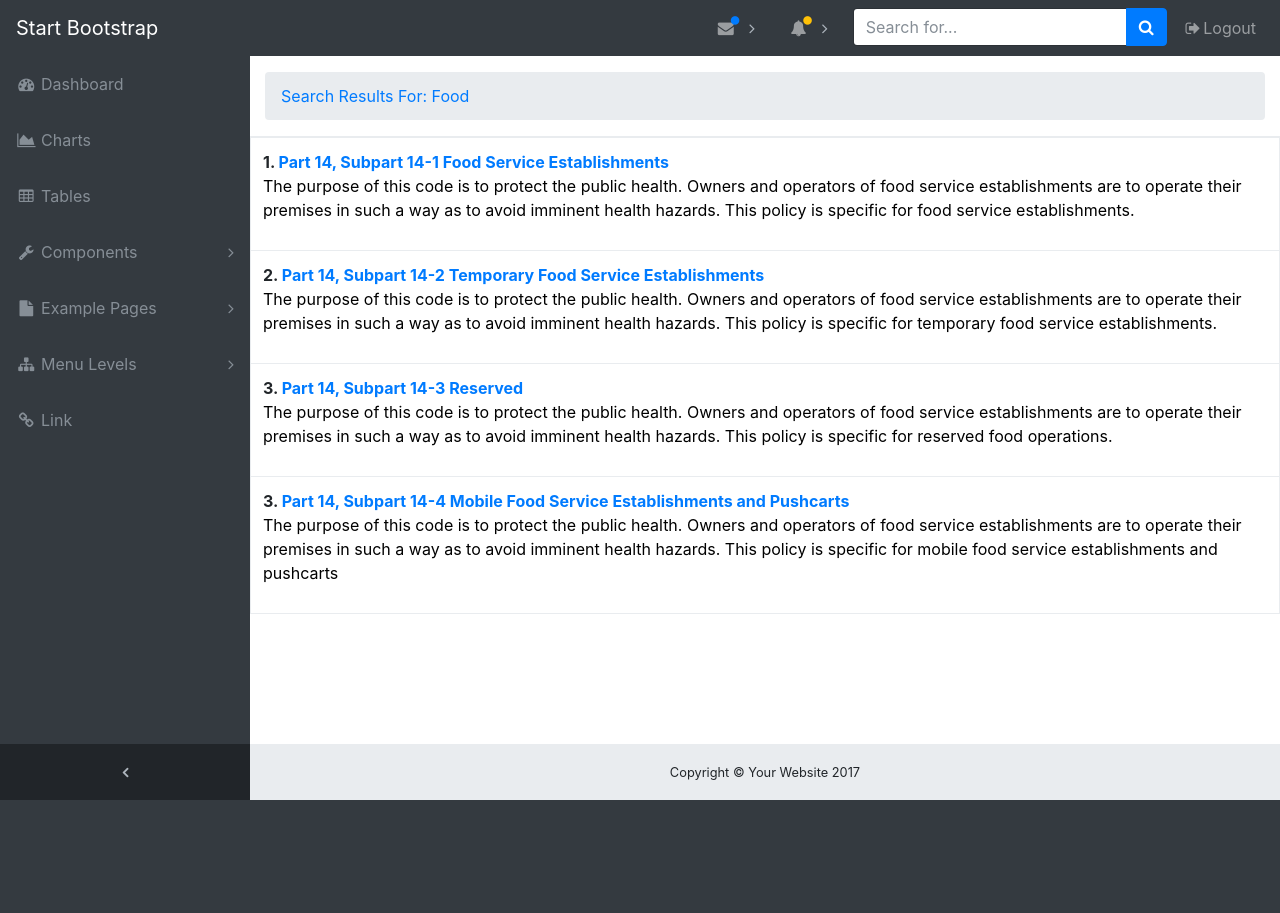
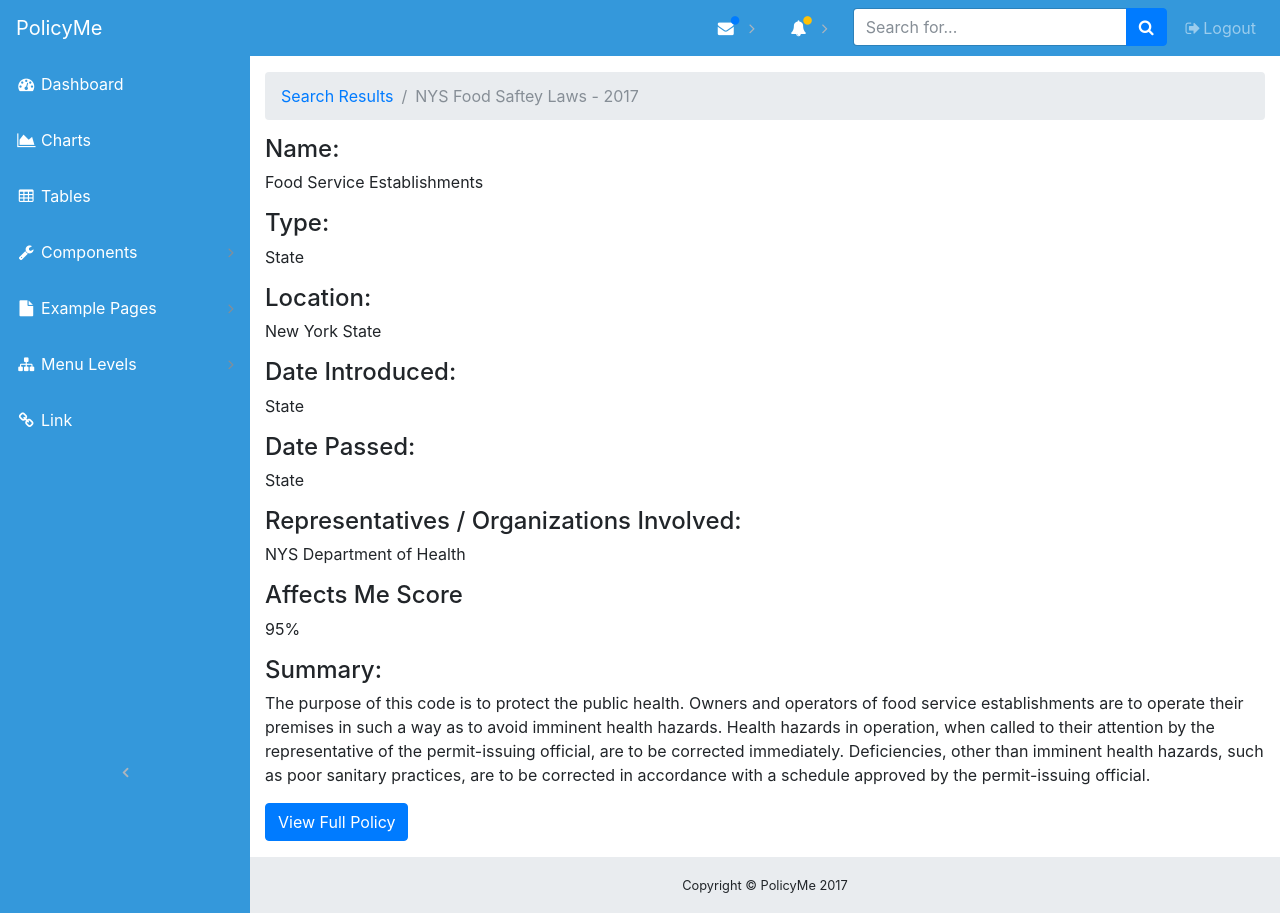
Before and after one commit to sxp9646/PolicyMe, a website with bundled scripts: page Search-Policy/policy.html in a window 1280 px wide. Before the commit the page ends 800 px from the top, so only its background shows below. Built offline with nearby package versions, Linux system fonts and the light colour scheme.

Commit message:
Styling and added Policy Page
Added theme specific css. First commit of policy page, still need to add
a few more things to it.

```diff
--- a/Search-Policy/css/sb-admin.css
+++ b/Search-Policy/css/sb-admin.css
@@ -36,7 +36,7 @@ body.fixed-nav {
   .scroll-to-top:focus, .scroll-to-top:hover {
     color: white; }
   .scroll-to-top:hover {
-    background: #343a40; }
+    background: #3498db; }
   .scroll-to-top i {
     font-weight: 800; }
 
@@ -52,6 +52,9 @@ body.fixed-nav {
 .z-1 {
   z-index: 1; }
 
+.bg-blue {
+    background-color: #3498db;
+  }
 #mainNav .navbar-collapse {
   overflow: auto;
   max-height: 75vh; }
@@ -137,7 +140,9 @@ body.fixed-nav {
         #mainNav .navbar-collapse .navbar-sidenav > .nav-item .sidenav-third-level > li > a {
           padding-left: 3.75em; }
     #mainNav .navbar-collapse .navbar-nav > .nav-item.dropdown > .nav-link {
-      min-width: 0; }
+      min-width: 0;
+      color : white;
+      }
       #mainNav .navbar-collapse .navbar-nav > .nav-item.dropdown > .nav-link:after {
         width: 24px;
         text-align: center; }
@@ -168,7 +173,7 @@ body.fixed-nav {
         padding: 1em; } }
 
 #mainNav.fixed-top.navbar-dark .sidenav-toggler {
-  background-color: #212529; }
+  background-color: #3498db; }
   #mainNav.fixed-top.navbar-dark .sidenav-toggler a i {
     color: #adb5bd; }
 
@@ -243,7 +248,7 @@ body.sidenav-toggled .navbar-sidenav-tooltip.show {
   color: #868e96; }
 
 #mainNav.navbar-dark .navbar-collapse .navbar-sidenav > .nav-item > .nav-link {
-  color: #868e96; }
+  color: white; }
   #mainNav.navbar-dark .navbar-collapse .navbar-sidenav > .nav-item > .nav-link:hover {
     color: #adb5bd; }
 
@@ -260,7 +265,7 @@ body.sidenav-toggled .navbar-sidenav-tooltip.show {
 
 @media (min-width: 992px) {
   #mainNav.navbar-dark .navbar-collapse .navbar-sidenav {
-    background: #343a40; }
+    background: #3498db; }
     #mainNav.navbar-dark .navbar-collapse .navbar-sidenav li.active a {
       color: white !important;
       background-color: #495057; }
@@ -268,7 +273,7 @@ body.sidenav-toggled .navbar-sidenav-tooltip.show {
         color: white; }
     #mainNav.navbar-dark .navbar-collapse .navbar-sidenav > .nav-item .sidenav-second-level,
     #mainNav.navbar-dark .navbar-collapse .navbar-sidenav > .nav-item .sidenav-third-level {
-      background: #343a40; } }
+      background: #3498db; } }
 
 #mainNav.navbar-light .navbar-collapse .navbar-sidenav .nav-link-collapse:after {
   color: rgba(0, 0, 0, 0.5); }
--- a/Search-Policy/SearchResultsPage.html
+++ b/Search-Policy/policy.html
@@ -7,21 +7,19 @@
   <meta name="viewport" content="width=device-width, initial-scale=1, shrink-to-fit=no">
   <meta name="description" content="">
   <meta name="author" content="">
-  <title>SB Admin - Start Bootstrap Template</title>
+  <title>PolicyMe</title>
   <!-- Bootstrap core CSS-->
   <link href="vendor/bootstrap/css/bootstrap.min.css" rel="stylesheet">
   <!-- Custom fonts for this template-->
   <link href="vendor/font-awesome/css/font-awesome.min.css" rel="stylesheet" type="text/css">
-  <!-- Page level plugin CSS-->
-  <link href="vendor/datatables/dataTables.bootstrap4.css" rel="stylesheet">
   <!-- Custom styles for this template-->
   <link href="css/sb-admin.css" rel="stylesheet">
 </head>
 
-<body class="fixed-nav sticky-footer bg-dark" id="page-top">
+<body class="fixed-nav sticky-footer bg-blue" id="page-top">
   <!-- Navigation-->
-  <nav class="navbar navbar-expand-lg navbar-dark bg-dark fixed-top" id="mainNav">
-    <a class="navbar-brand" href="index.html">Start Bootstrap</a>
+  <nav class="navbar navbar-expand-lg navbar-dark bg-blue fixed-top" id="mainNav">
+    <a class="navbar-brand" href="index.html">PolicyMe</a>
     <button class="navbar-toggler navbar-toggler-right" type="button" data-toggle="collapse" data-target="#navbarResponsive" aria-controls="navbarResponsive" aria-expanded="false" aria-label="Toggle navigation">
       <span class="navbar-toggler-icon"></span>
     </button>
@@ -226,37 +224,34 @@
       <!-- Breadcrumbs-->
       <ol class="breadcrumb">
         <li class="breadcrumb-item">
-          <a href="#">Search Results For: Food</a>
+          <a href="index.html">Search Results</a>
         </li>
+        <li class="breadcrumb-item active">NYS Food Saftey Laws - 2017</li>
       </ol>
-      <!-- Area Chart Example-->
+      <div class="row">
+        <div class="col-12">
+          <h4>Name:</h4><p>Food Service Establishments</p>
+          <h4>Type:</h4><p>State</p>
+          <h4>Location:</h4><p>New York State</p>
+          <h4>Date Introduced:</h4><p>State</p>
+          <h4>Date Passed:</h4><p>State</p>
+          <h4>Representatives / Organizations Involved:</h4><p>NYS Department of Health</p>
+          <h4>Affects Me Score</h4><p>95%</p>
+          <h4>Summary:</h4>
+          <p>
+              The purpose of this code is to protect the public health. Owners and operators of food service establishments are to operate their premises in such a way as to avoid imminent health hazards. Health hazards in operation, when called to their attention by the representative of the permit-issuing official, are to be corrected immediately. Deficiencies, other than imminent health hazards, such as poor sanitary practices, are to be corrected in accordance with a schedule approved by the permit-issuing official.
+          </p>
+          <a class="btn btn-primary" href="https://www.health.ny.gov/regulations/nycrr/title_10/part_14/subpart_14-1.htm#purpose" id="viewPolicy">View Full Policy</a>
+          <p></p>
+        </div>
       </div>
-      <!-- Example DataTables Card-->
-          <div class="table-responsive">
-            <table class="table table-bordered" id="dataTable" width="100%" cellspacing="0">
-
-              <tbody>
-                <tr>
-                  <td><b>1. <a href="index.html">Part 14, Subpart 14-1 Food Service Establishments</a><b><br><p style="font-weight: normal; color:#000000;">The purpose of this code is to protect the public health. Owners and operators of food service establishments are to operate their premises in such a way as to avoid imminent health hazards. This policy is specific for food service establishments.</p></td>
-                </tr>
-                <tr>
-                  <td><b>2. <a href="index.html">Part 14, Subpart 14-2 Temporary Food Service Establishments</a><b><br><p style="font-weight: normal; color:#000000;">The purpose of this code is to protect the public health. Owners and operators of food service establishments are to operate their premises in such a way as to avoid imminent health hazards. This policy is specific for temporary food service establishments.</p></td>
-                </tr>
-                <tr>
-                  <td><b>3. <a href="index.html">Part 14, Subpart 14-3 Reserved</a><b><br><p style="font-weight: normal; color:#000000;">The purpose of this code is to protect the public health. Owners and operators of food service establishments are to operate their premises in such a way as to avoid imminent health hazards. This policy is specific for reserved food operations.</p></td>
-                </tr>
-                <tr>
-                  <td><b>3. <a href="index.html">Part 14, Subpart 14-4 Mobile Food Service Establishments and Pushcarts</a><b><br><p style="font-weight: normal; color:#000000;">The purpose of this code is to protect the public health. Owners and operators of food service establishments are to operate their premises in such a way as to avoid imminent health hazards. This policy is specific for mobile food service establishments and pushcarts</p></td>
-                </tr>
-              </tbody>
-            </table>
-      </div>
+    </div>
     <!-- /.container-fluid-->
     <!-- /.content-wrapper-->
     <footer class="sticky-footer">
       <div class="container">
         <div class="text-center">
-          <small>Copyright © Your Website 2017</small>
+          <small>Copyright © PolicyMe 2017</small>
         </div>
       </div>
     </footer>
@@ -288,15 +283,8 @@
     <script src="vendor/bootstrap/js/bootstrap.min.js"></script>
     <!-- Core plugin JavaScript-->
     <script src="vendor/jquery-easing/jquery.easing.min.js"></script>
-    <!-- Page level plugin JavaScript-->
-    <script src="vendor/chart.js/Chart.min.js"></script>
-    <script src="vendor/datatables/jquery.dataTables.js"></script>
-    <script src="vendor/datatables/dataTables.bootstrap4.js"></script>
     <!-- Custom scripts for all pages-->
     <script src="js/sb-admin.min.js"></script>
-    <!-- Custom scripts for this page-->
-    <script src="js/sb-admin-datatables.min.js"></script>
-    <script src="js/sb-admin-charts.min.js"></script>
   </div>
 </body>
 
```
Also changed, not shown: Search-Policy/index.html (+3 -3 lines).
